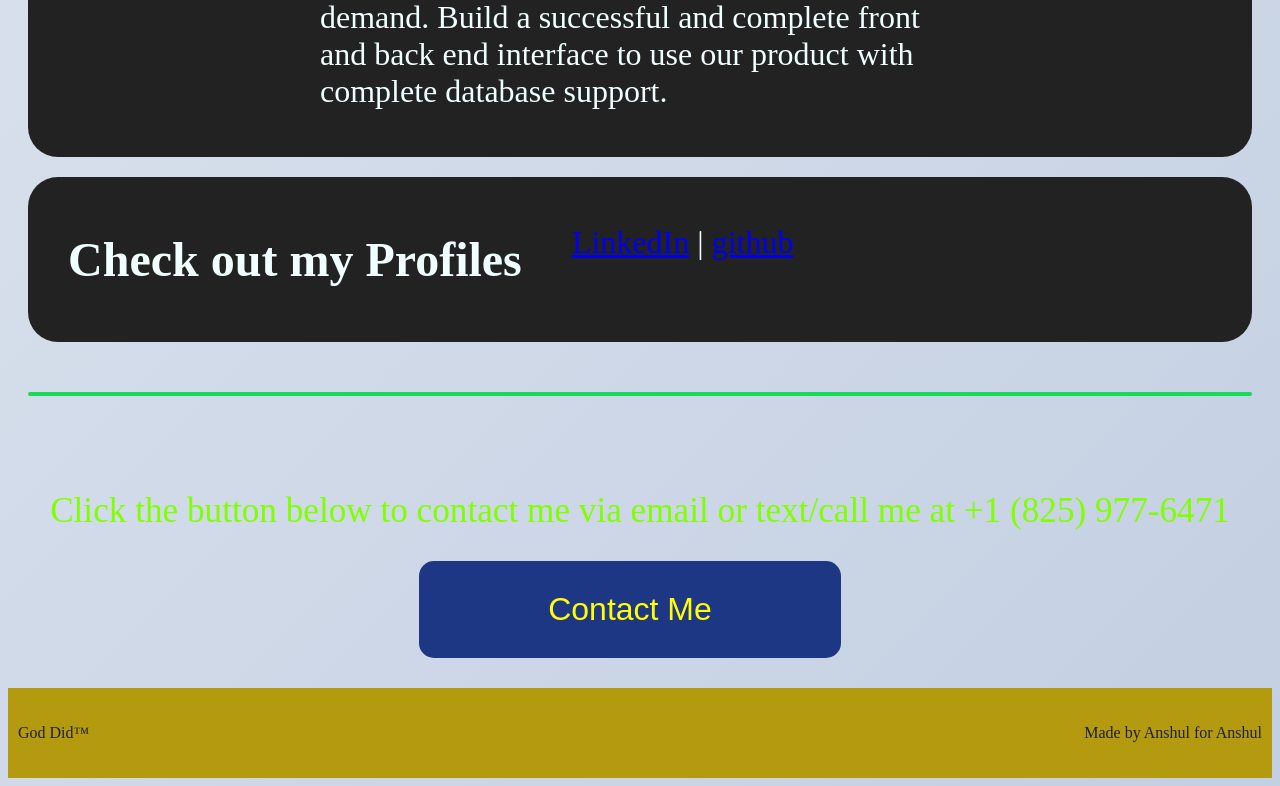
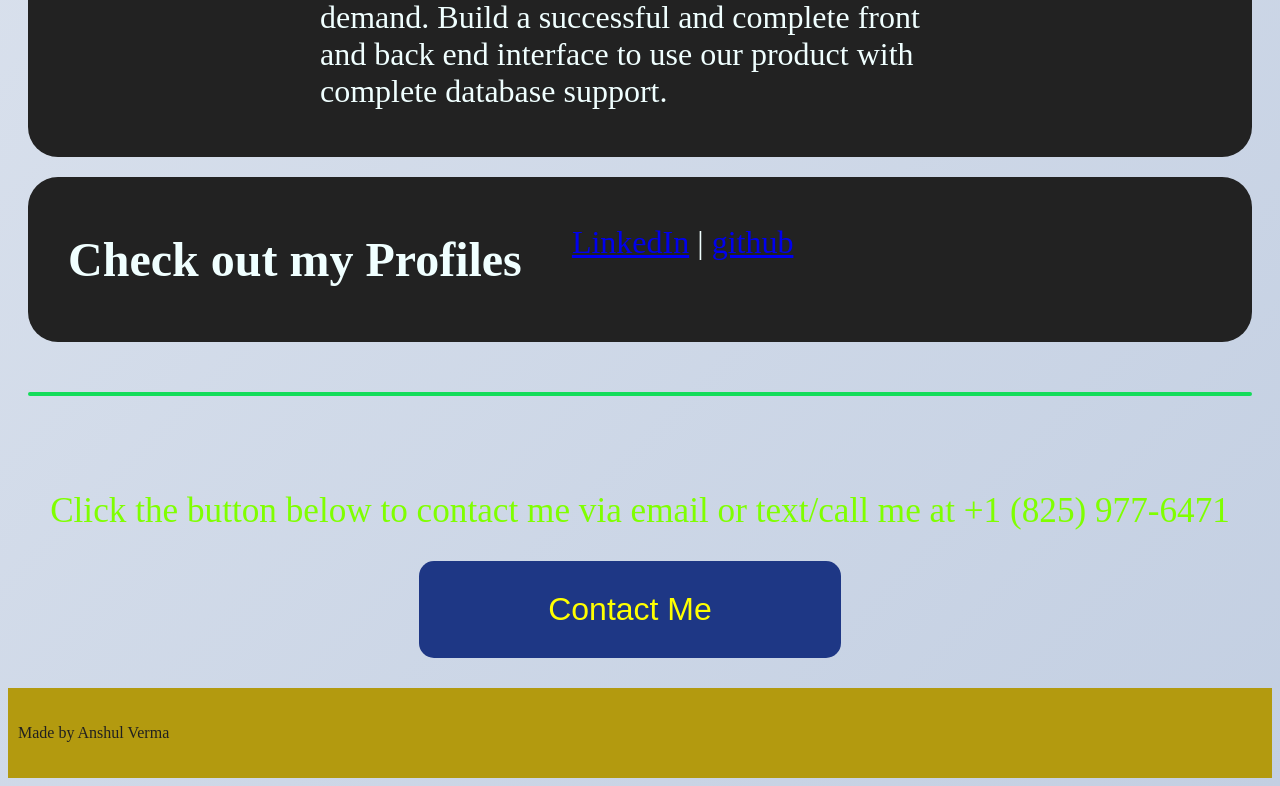
Before and after one commit to Anshcool5/about-me, a plain HTML site: page index.html in a window 1280 px wide. Shown: the part 2928-3714 px from the top of the page. Drawn offline with Linux system fonts and the light colour scheme.

Commit message:
Update index.html

```diff
--- a/index.html
+++ b/index.html
@@ -79,8 +79,7 @@
         </section>
         <section id="footer">
             <div class="footer">
-                <p>God Did&#153;</p>
-                <p>Made by Anshul for Anshul</p>
+                <p>Made by Anshul Verma</p>
             </div>
         </section>
     </body>
```
